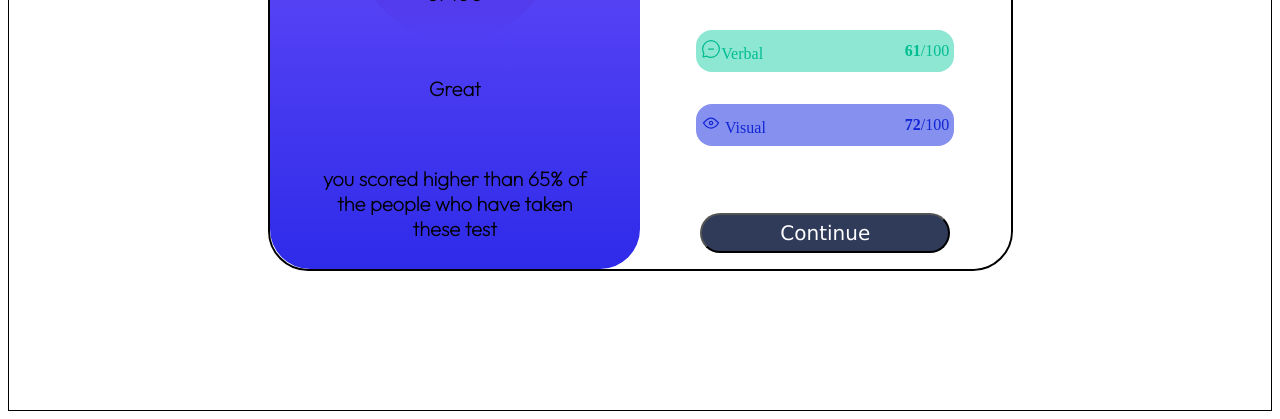
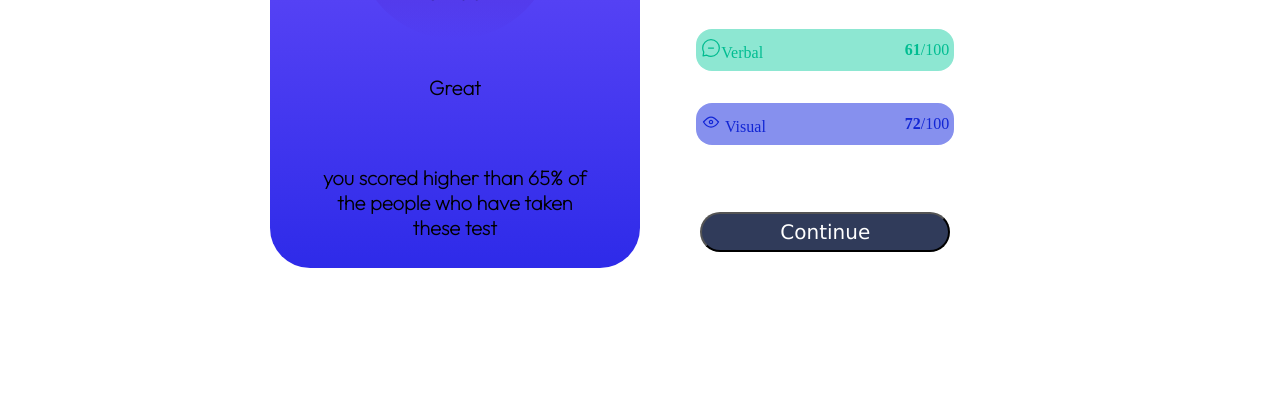
Before and after one commit to iankiptoo47/results-summary-component-main, a plain HTML site: page index.html in a window 1280 px wide. Shown: the part 399-818 px from the top of the page. Drawn offline with Linux system fonts and the light colour scheme.

Commit message:
remove unwanted borders

```diff
--- a/style.css
+++ b/style.css
@@ -2,7 +2,7 @@
   display: flex;
   justify-content: center;
   align-items: center;
-  border: 1px solid black;
+  /* border: 1px solid black; */
   height: 100vh;
 }
 
@@ -14,7 +14,7 @@
   display: flex;
   flex-direction: row;
   justify-content: start;
-  border: 2px solid ;
+  /* border: 2px solid ; */
 }
 .resultsbox {
   display: flex;
```
